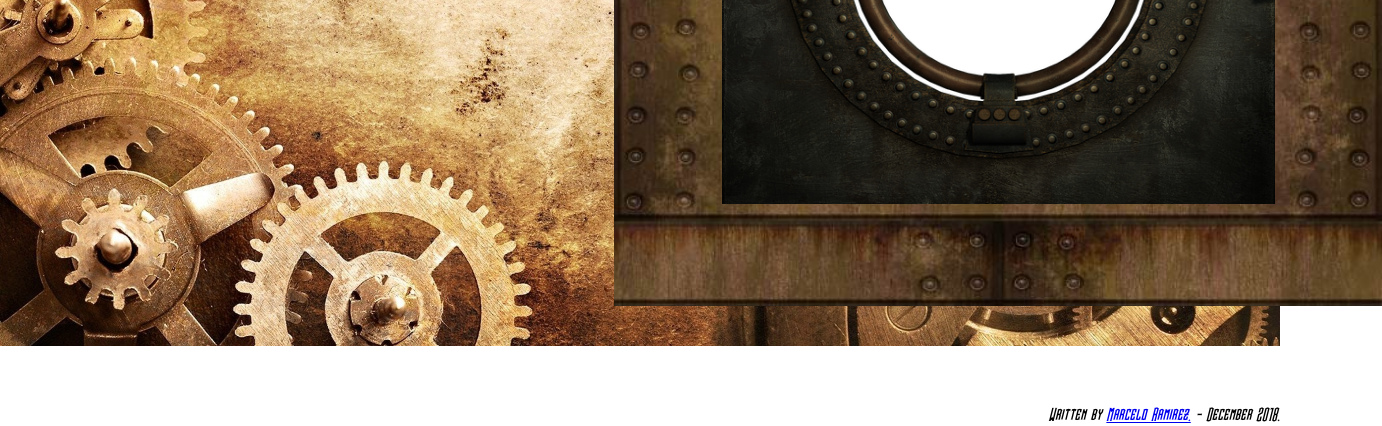
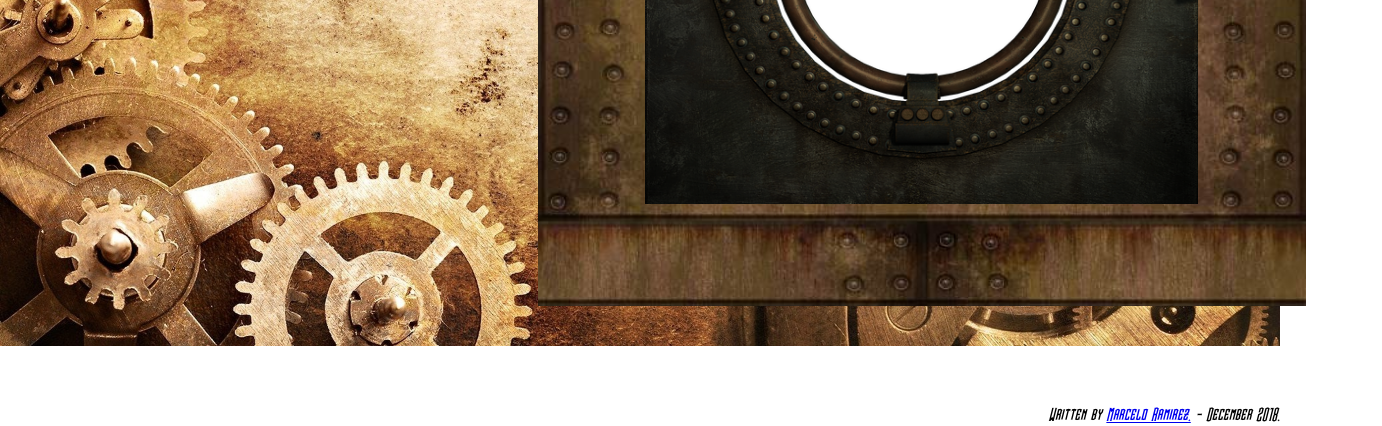
Before and after one commit to marcelopy/Bioproject, a plain HTML site: page index.html in a window 1280 px wide. Shown: the part 374-800 px from the top of the page, 1382 px wide, since content can reach past the window. Drawn offline with nearby package versions, Linux system fonts and the light colour scheme.

Commit message:
remove wheelnav div measures2

```diff
--- a/bioMarcelo.css
+++ b/bioMarcelo.css
@@ -25,7 +25,7 @@ body{
 
 .screenFrame{
   position:relative;
-  right:-8%;
+  right:-2%;
   background-image:url("images/panel.jpg");
   background-repeat: no-repeat;
   background-size: 100% 100%;
--- a/bioMarcelo.js
+++ b/bioMarcelo.js
@@ -12,9 +12,9 @@ $().ready(ev=>{
         wheel1.navItems[1].fillAttr = "#00000000";
         wheel1.navItems[2].fillAttr = "#00000000";
         wheel1.navItems[3].fillAttr = "#00000000";
-        wheel1.wheelRadius = 140;
-        wheel1.centerX = 140;
-        wheel1.centerY = 130;
+        wheel1.wheelRadius = 100;
+        wheel1.centerX = 100;
+        wheel1.centerY = 90;
         wheel1.navAngle = 45;
         wheel1.spreaderEnable = true;
         wheel1.spreaderRadius = 10;
@@ -41,9 +41,9 @@ $().ready(ev=>{
         wheel2.navItems[3].fillAttr = "140-#dfb48c-#905a28";
         // wheel2.spreaderEnable = true;
         wheel2.minPercent = 0;
-        wheel2.wheelRadius = 180;
-        wheel2.centerX = 280;
-        wheel2.centerY = 360;
+        wheel2.wheelRadius = 140;
+        wheel2.centerX = 240;
+        wheel2.centerY = 320;
         wheel2.navAngle = 236.25;
         wheel2.clockwise = false;
         wheel2.animatetime = 1800;
```
